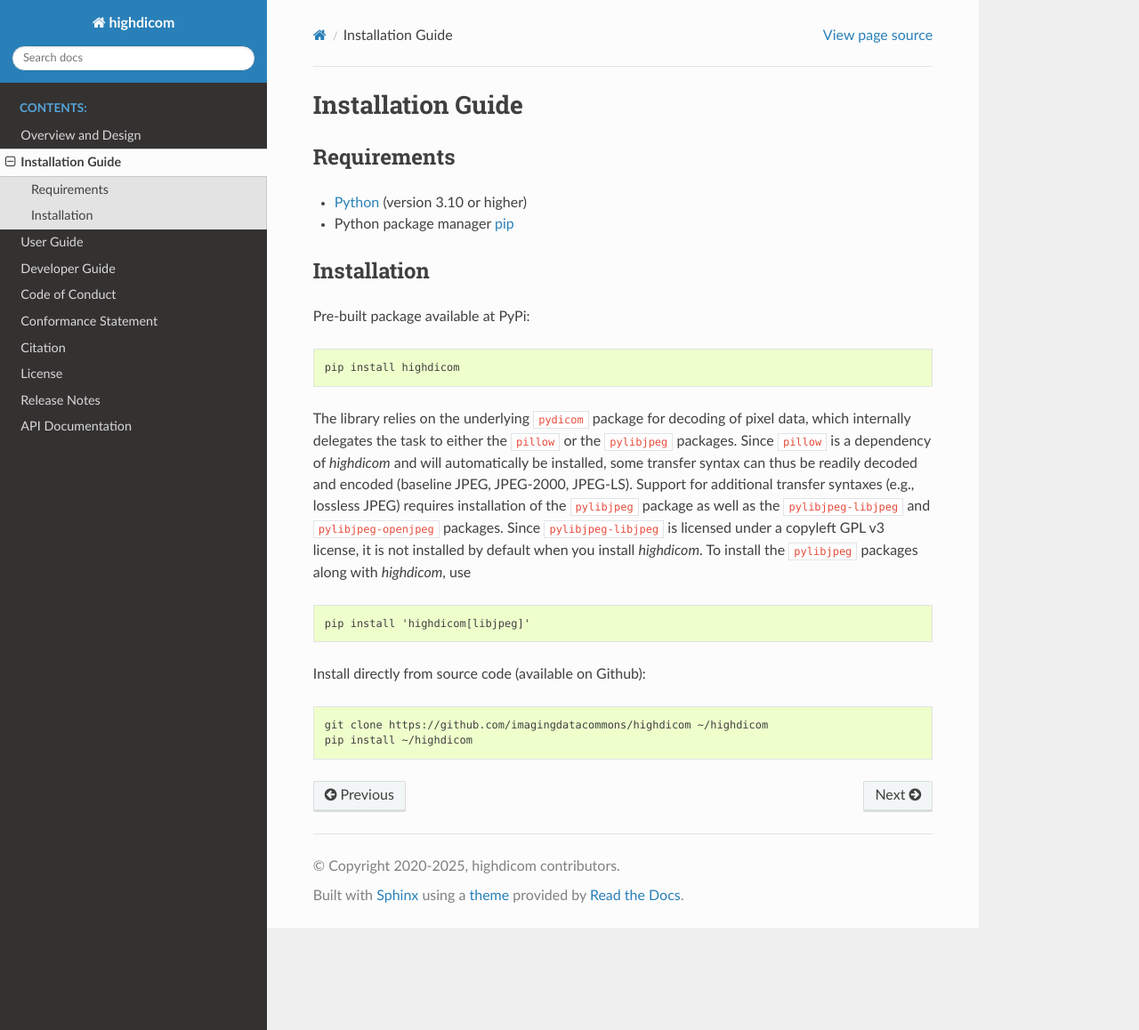
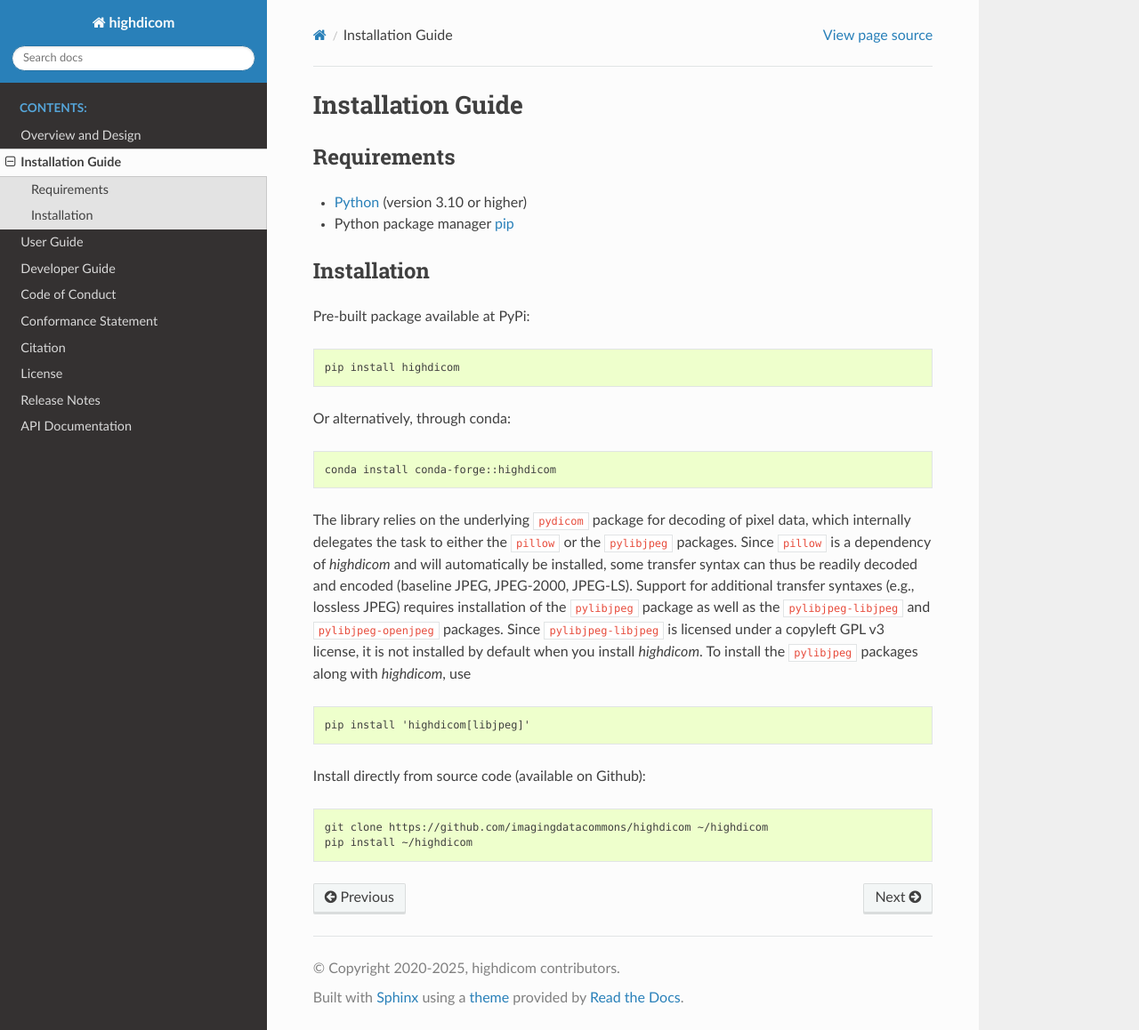
Before and after one commit to ImagingDataCommons/highdicom, a Sphinx documentation site: the page built from docs/installation.rst, in a window 1280 px wide and 1158 px high. Shown: the whole window at 89% size. Built offline with Sphinx 7.4.7 and the Read the Docs theme 3.1.0, drawn with Linux system fonts in a browser that asks for light colours.

Commit message:
added conda recipe #351 (#362)

```diff
--- a/docs/installation.rst
+++ b/docs/installation.rst
@@ -22,6 +22,12 @@
 
     pip install highdicom
 
+Or alternatively, through conda:
+
+.. code-block:: none
+
+    conda install conda-forge::highdicom
+
 The library relies on the underlying ``pydicom`` package for decoding of pixel
 data, which internally delegates the task to either the ``pillow`` or the
 ``pylibjpeg`` packages. Since ``pillow`` is a dependency of *highdicom* and
```
